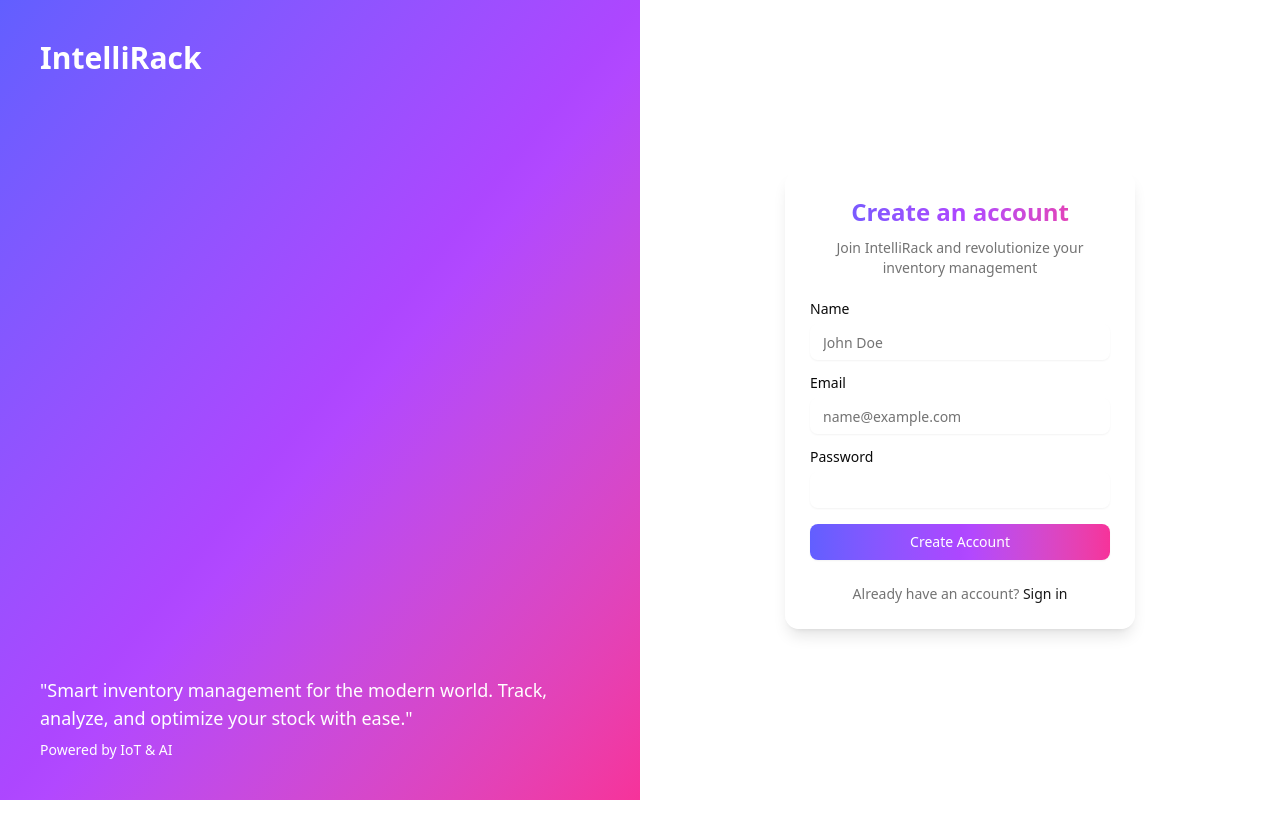
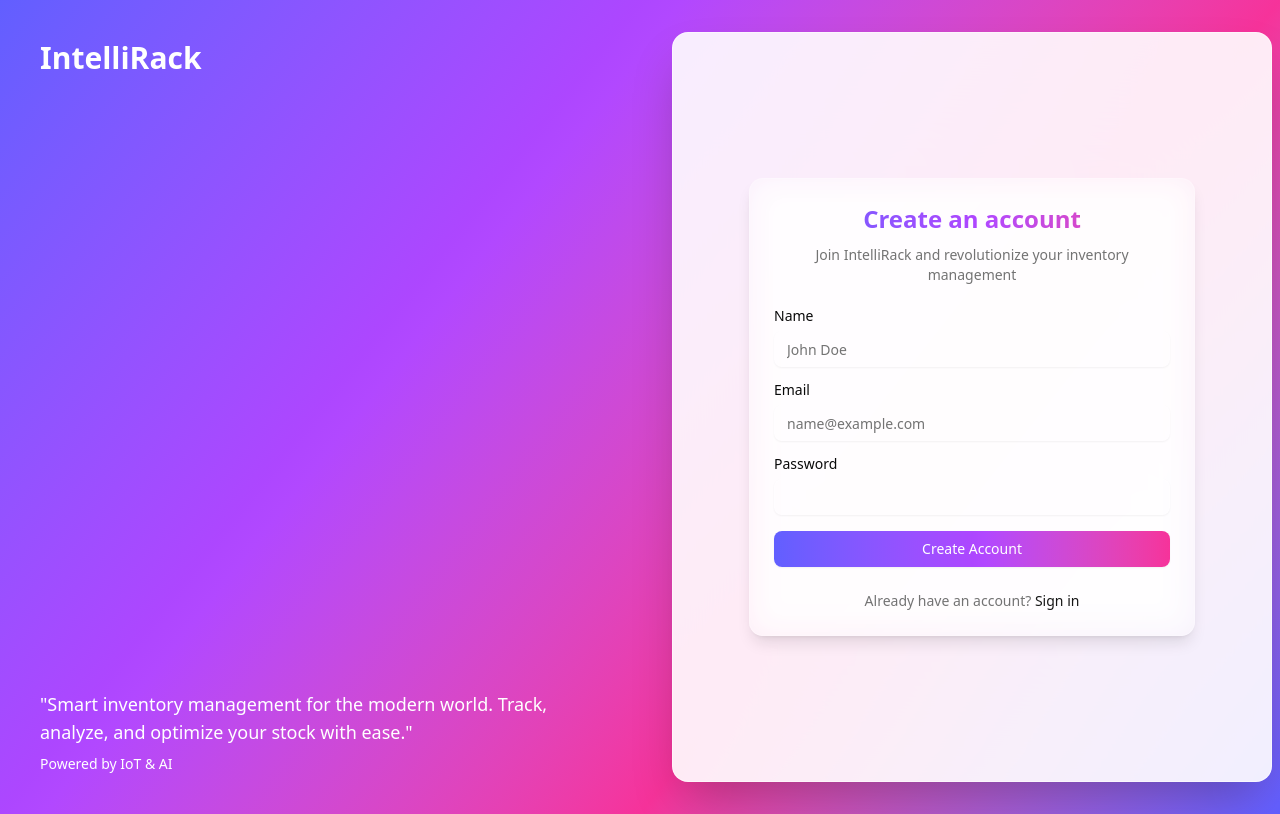
Before and after one commit to judesonleo/intelliRack-web, a Next.js app: page /register in a window 1280 px wide. Built offline with nearby package versions, Linux system fonts and the light colour scheme.

Commit message:
redesign

```diff
--- a/src/app/login/page.js
+++ b/src/app/login/page.js
@@ -60,10 +60,12 @@ export default function LoginPage() {
 					}}
 				>
 					<Image
-						src="/rack.svg"
+						src="/images/rack.png"
 						alt="IntelliRack"
 						fill
 						style={{ objectFit: "contain" }}
+						// width={100}
+						// height={100}
 					/>
 				</div>
 
--- a/src/app/register/page.js
+++ b/src/app/register/page.js
@@ -60,9 +60,9 @@ export default function RegisterPage() {
 					</blockquote>
 				</div>
 			</div>
-			<div className="lg:p-8">
-				<div className="mx-auto flex w-full flex-col justify-center space-y-6 sm:w-[350px] animate-fadein">
-					<Card className="border border-white/20 shadow-lg backdrop-blur-lg bg-white/10">
+			<div className="lg:p-8 bg-gradient-to-br from-purple-500 via-pink-500 to-indigo-500">
+				<div className="mx-auto flex w-full flex-col justify-center space-y-6 sm:w-[600px] sm:h-[750px] animate-fadein bg-white/90 p-6 rounded-2xl shadow-2xl border border-white/50 backdrop-blur-3xl bg-opacity-70 dark:bg-zinc-900/40 ">
+					<Card className="border border-white/20 shadow-lg backdrop-blur-lg bg-white/10 m-13 animate-fadein ">
 						<CardHeader className="space-y-1">
 							<CardTitle className="text-2xl text-center bg-gradient-to-r from-indigo-500 via-purple-500 to-pink-500 bg-clip-text text-transparent">
 								Create an account
```
Also changed, not shown: public/images/rack.png (renamed from public/rack.png).
